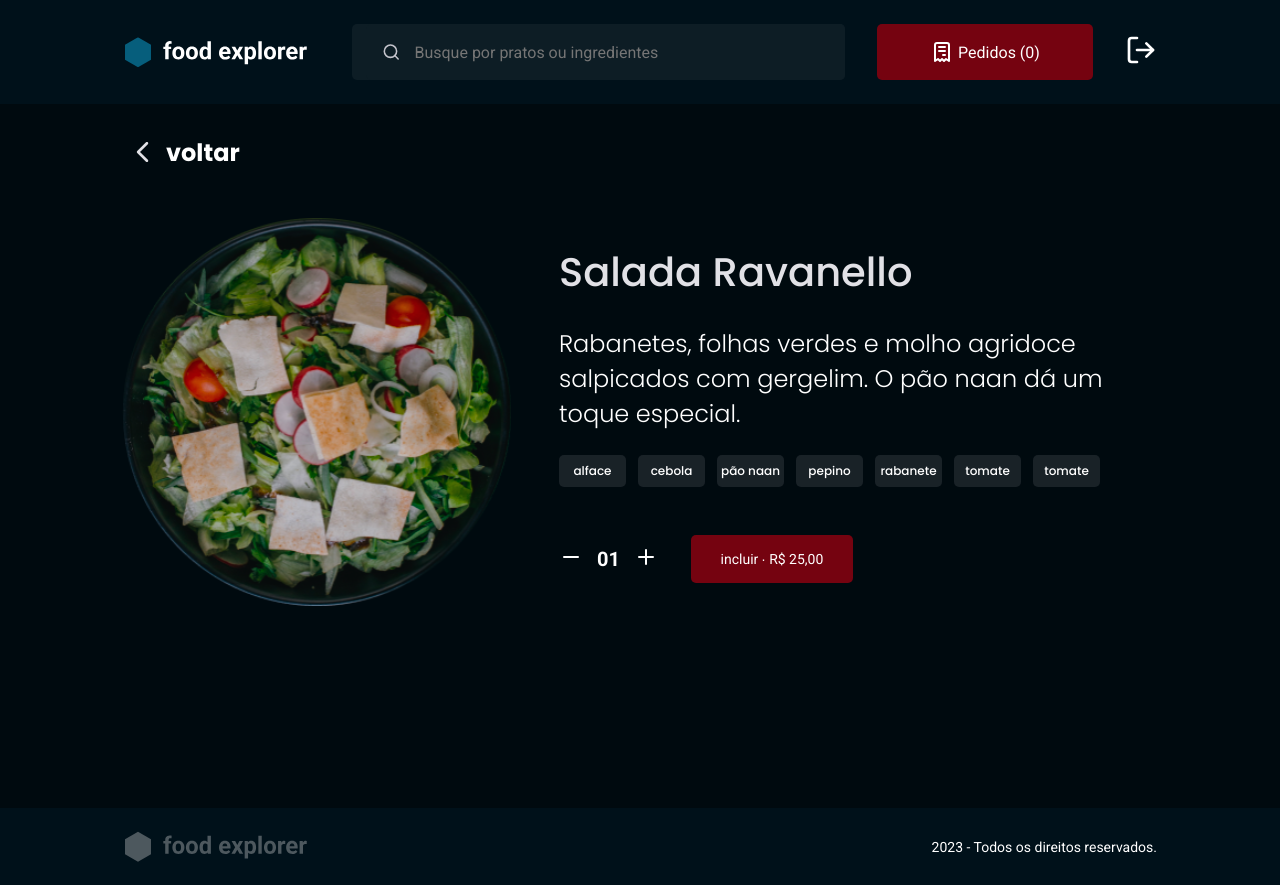
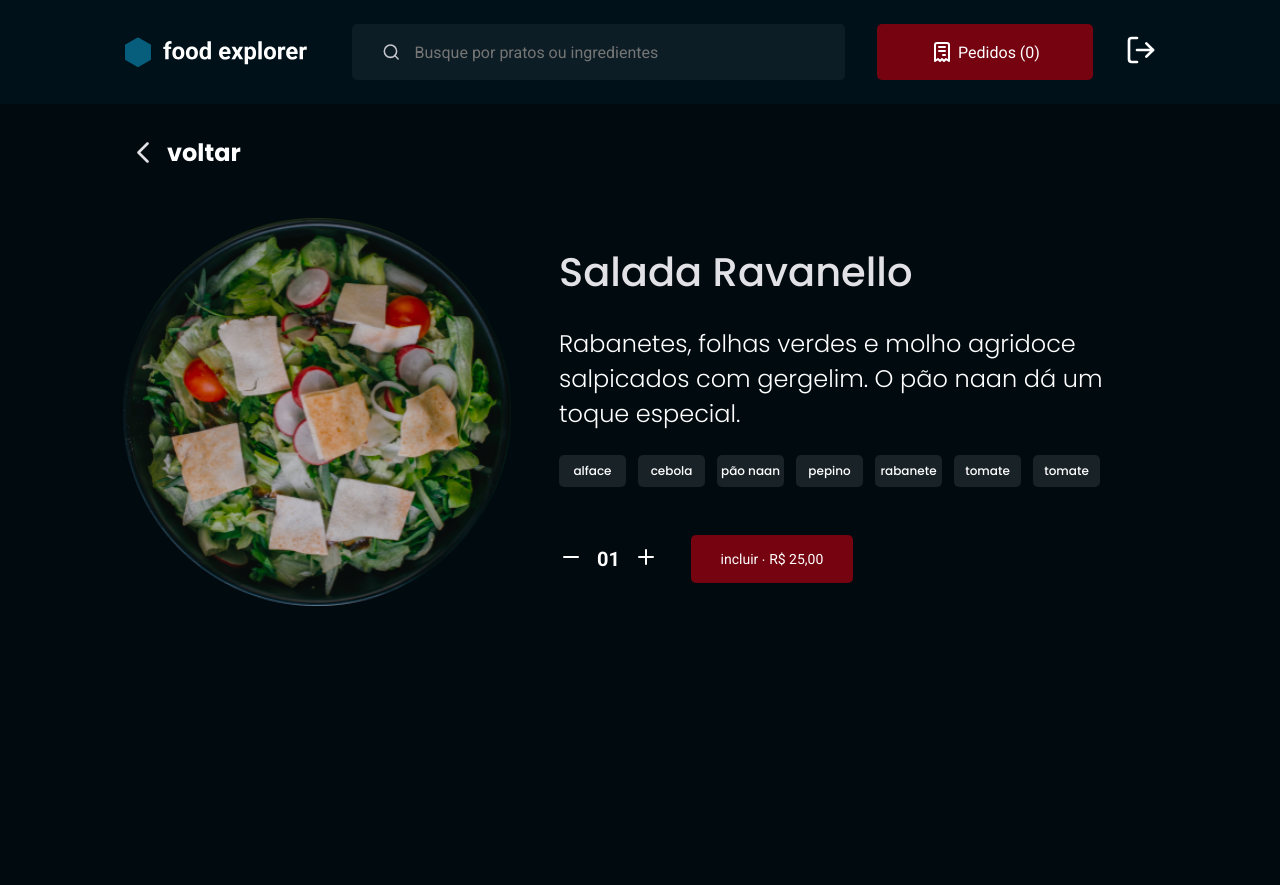
Before and after one commit to Kennedysena/FoodExplore-Frontend, a React (Vite) app: page /dish in a window 1280 px wide. After the commit the page ends 800 px from the top, so only its background shows below. Built offline with nearby package versions, Linux system fonts and the light colour scheme.

Commit message:
style: Adjusting icon size and adding overflow to automatic.

```diff
--- a/src/pages/Dish/index.jsx
+++ b/src/pages/Dish/index.jsx
@@ -17,7 +17,7 @@ export function Dish() {
         <div>
           <header>
             <ButtonText >
-              <RxCaretLeft size={44} />
+              <RxCaretLeft size={45} />
              <Link to="/">voltar</Link>
             </ButtonText>
           </header>
--- a/src/pages/Dish/styles.js
+++ b/src/pages/Dish/styles.js
@@ -2,7 +2,8 @@ import styled from "styled-components";
 
 export const Container = styled.div`
   width: 100%;
-  min-height: 100vh;
+  height: 100vh;
+  overflow-y: auto;
 
   display: grid;
   grid-template-rows: 9.6rem auto 7.7rem;
@@ -42,7 +43,7 @@ export const Content = styled.div`
   margin-top: 4.2rem;
 
   > img {
-    max-width: 39rem;
+    width: 39rem;
   }
 
   > div {
```
